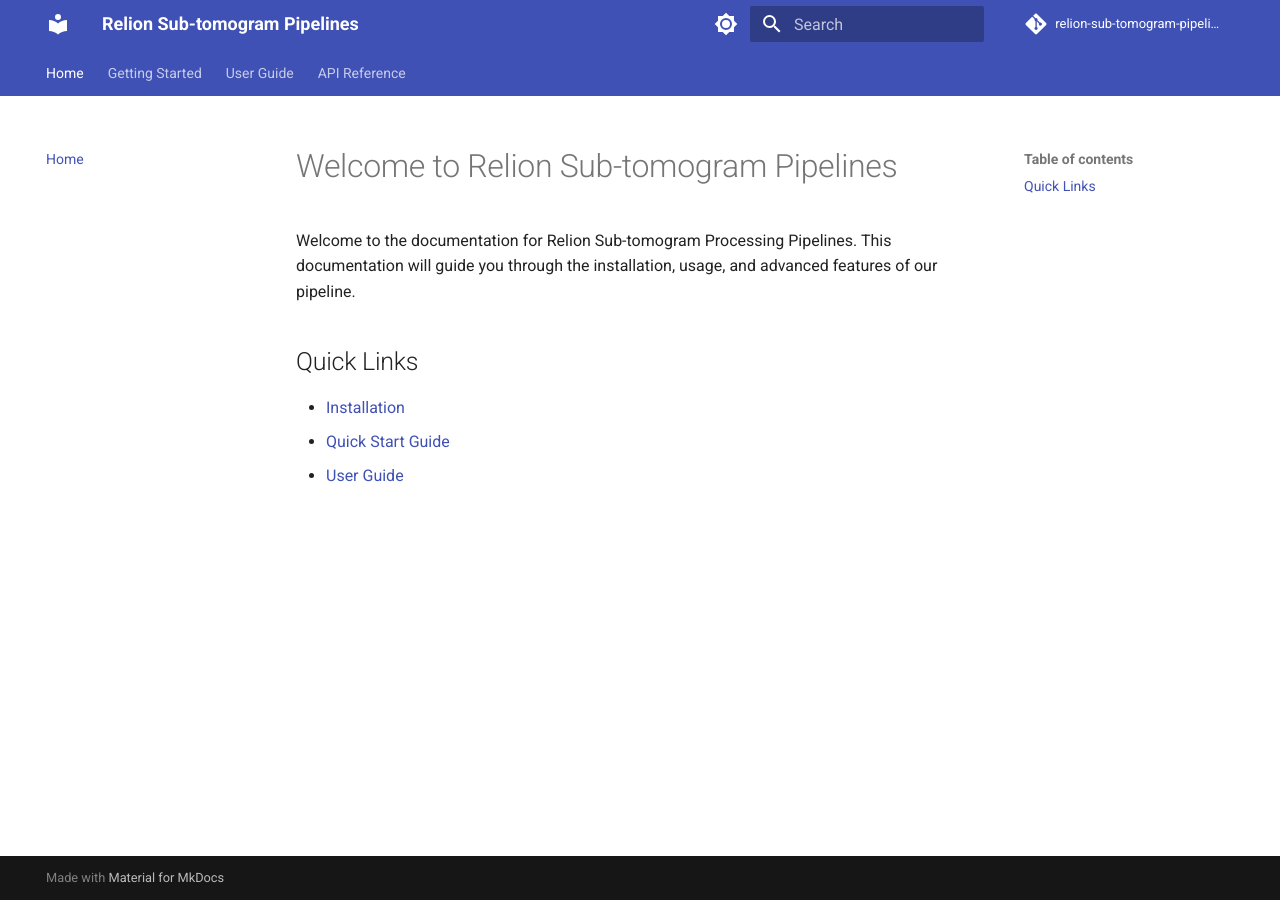
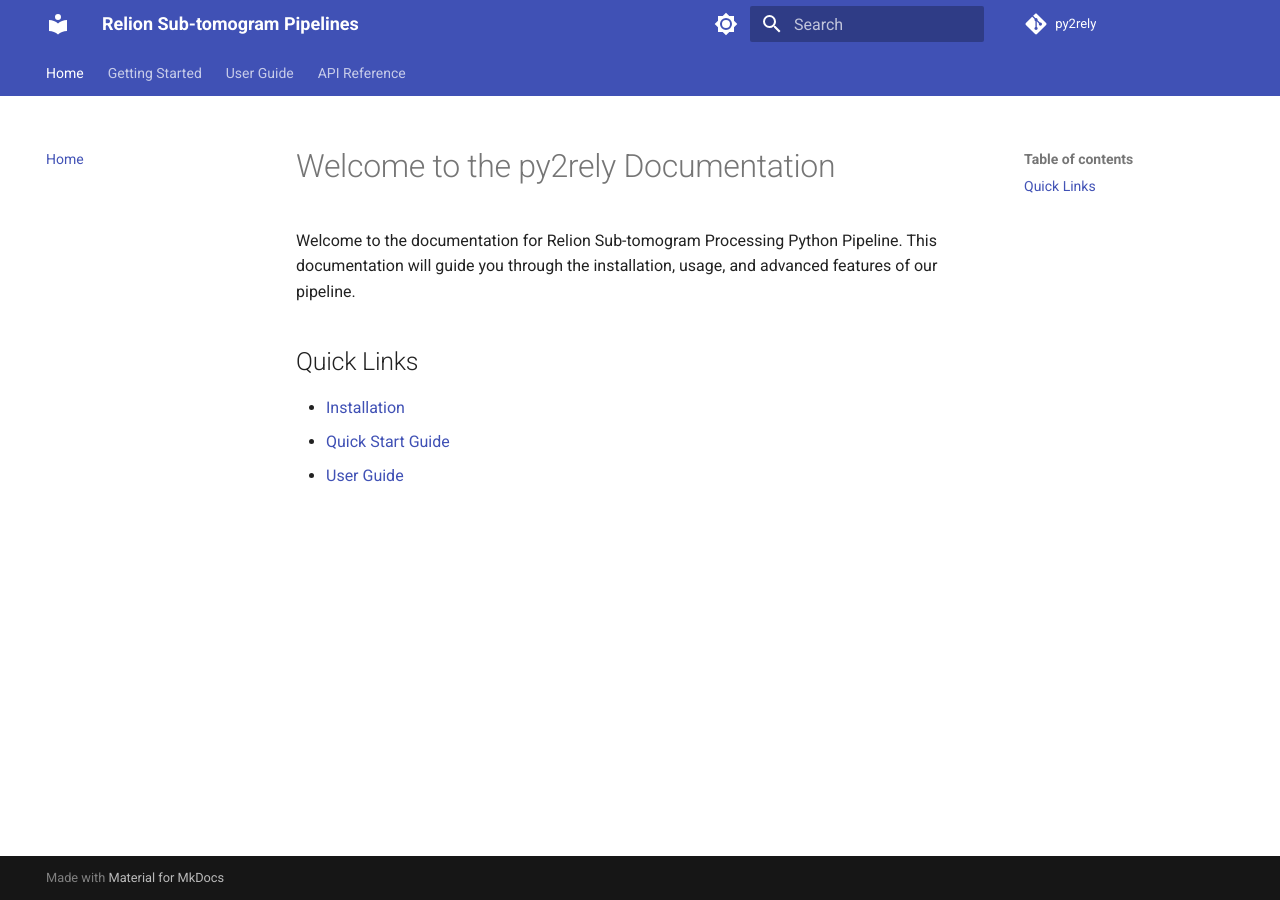
Before and after one commit to chanzuckerberg/py2rely, an MkDocs documentation site: the page built from docs/index.md, in a window 1280 px wide. Built offline with MkDocs 1.6.1 and Material for MkDocs 9.7.7, drawn with Linux system fonts in a browser that asks for light colours; comment, search, counter and statistics services are not loaded.

Commit message:
start configuring documentation

```diff
--- a/docs/index.md
+++ b/docs/index.md
@@ -1,6 +1,6 @@
-# Welcome to Relion Sub-tomogram Pipelines
+# Welcome to the py2rely Documentation
 
-Welcome to the documentation for Relion Sub-tomogram Processing Pipelines. This documentation will guide you through the installation, usage, and advanced features of our pipeline.
+Welcome to the documentation for Relion Sub-tomogram Processing Python Pipeline. This documentation will guide you through the installation, usage, and advanced features of our pipeline.
 
 ## Quick Links
 
--- a/mkdocs.yml
+++ b/mkdocs.yml
@@ -1,7 +1,8 @@
 site_name: Relion Sub-tomogram Pipelines
 site_description: Documentation for Relion Sub-tomogram Processing Pipelines
-repo_url: https://github.com/yourusername/relion-sub-tomogram-pipelines
-repo_name: relion-sub-tomogram-pipelines
+site_url: https://chanzuckerberg.github.io/py2rely/
+repo_url: https://github.com/chanzuckerberg/py2rely
+repo_name: py2rely
 
 theme:
   name: material
--- a/pyproject.toml
+++ b/pyproject.toml
@@ -37,7 +37,6 @@ license = {file = "LICENSE"}
 [project.scripts]
 py2rely = "py2rely.main:routines"
 py2rely-slurm = "py2rely.main:slurm_routines"
-convert-star = "py2rely.utils.convert_ts_to_position:cli"
 
 [tool.hatch.version]
 source = "vcs"
```
Also changed, not shown: 2 other files.
